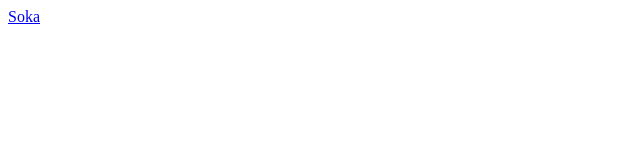
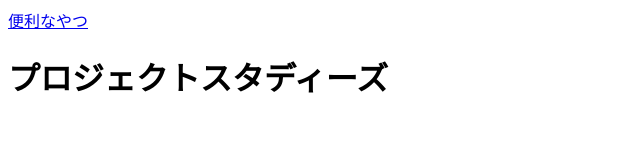
Before and after one commit to 2259221Yuki/for-experiment, a plain HTML site: page index2.html in a window 1280 px wide. Shown: the whole page, without its empty margins (0-640 px from the left). Drawn offline with Linux system fonts and the light colour scheme.

Commit message:
Update index2.html

```diff
--- a/index2.html
+++ b/index2.html
@@ -7,6 +7,7 @@
 </head>
 
 <body>
-<a href="https:www//soka.ac.jp">Soka</a>
+<a href="https://www.google.co.jp/">便利なやつ</a>
+ <h1>プロジェクトスタディーズ</h1>
 
 </body>
```
